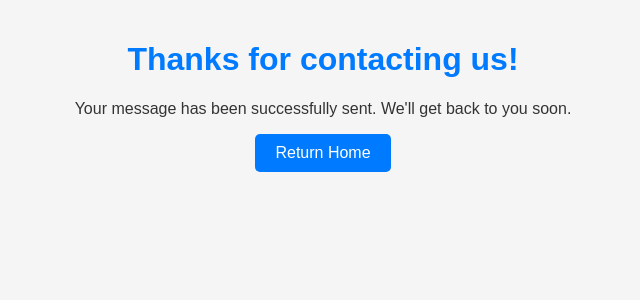
After one commit to FrancisMuthee/Coffee-maker, a Django app: template macro/micro/templates/thankyou.html in a window 1280 px wide. The commit adds this page. Shown: the top 300 px of the page, without its empty margins (317-957 px from the left). Run offline with Django 3.2, Linux system fonts and the light colour scheme; the template is opened without the code that fills it, so the values that code supplies are empty.

Commit message:
Updated the thankyouhtml page

```diff
--- /dev/null
+++ b/macro/micro/templates/thankyou.html
@@ -0,0 +1,42 @@
+<!DOCTYPE html>
+<html lang="en">
+<head>
+    <meta charset="UTF-8">
+    <meta name="viewport" content="width=device-width, initial-scale=1.0">
+    <title>Thank You</title>
+    <style>
+        body {
+            font-family: Arial, sans-serif;
+            background-color: #f5f5f5;
+            color: #333;
+            max-width: 600px;
+            margin: auto;
+            padding: 20px;
+            text-align: center;
+        }
+        h1 {
+            color: #007bff;
+        }
+        p {
+            margin-top: 10px;
+        }
+        a {
+            display: inline-block;
+            background-color: #007bff;
+            color: white;
+            padding: 10px 20px;
+            border-radius: 5px;
+            text-decoration: none;
+            transition: background-color 0.3s ease;
+        }
+        a:hover {
+            background-color: #0056b3;
+        }
+    </style>
+</head>
+<body>
+    <h1>Thanks for contacting us!</h1>
+    <p>Your message has been successfully sent. We'll get back to you soon.</p>
+    <a href="/">Return Home</a>
+</body>
+</html>
--- a/macro/micro/urls.py
+++ b/macro/micro/urls.py
@@ -5,7 +5,8 @@ from . import views
 urlpatterns = [
     path('', views.index, name='index'),
     path('contact', views.contact, name='contact'),
-
+    # path('buy_now', views.buy_now, name='buy-now'),
     path('products', views.products, name= 'products'),
     path('about', views.about, name='about'),
+    path('contact_success',views.contact_success, name='contact_success')
 ]
```
Also changed, not shown: macro/micro/models.py (+8 -0 lines), macro/micro/templates/order.html (+29 -0 lines), macro/micro/templates/products.html (+18 -2 lines), macro/micro/views.py (+52 -15 lines), macro/micro/migrations/0003_customer.py (added).
